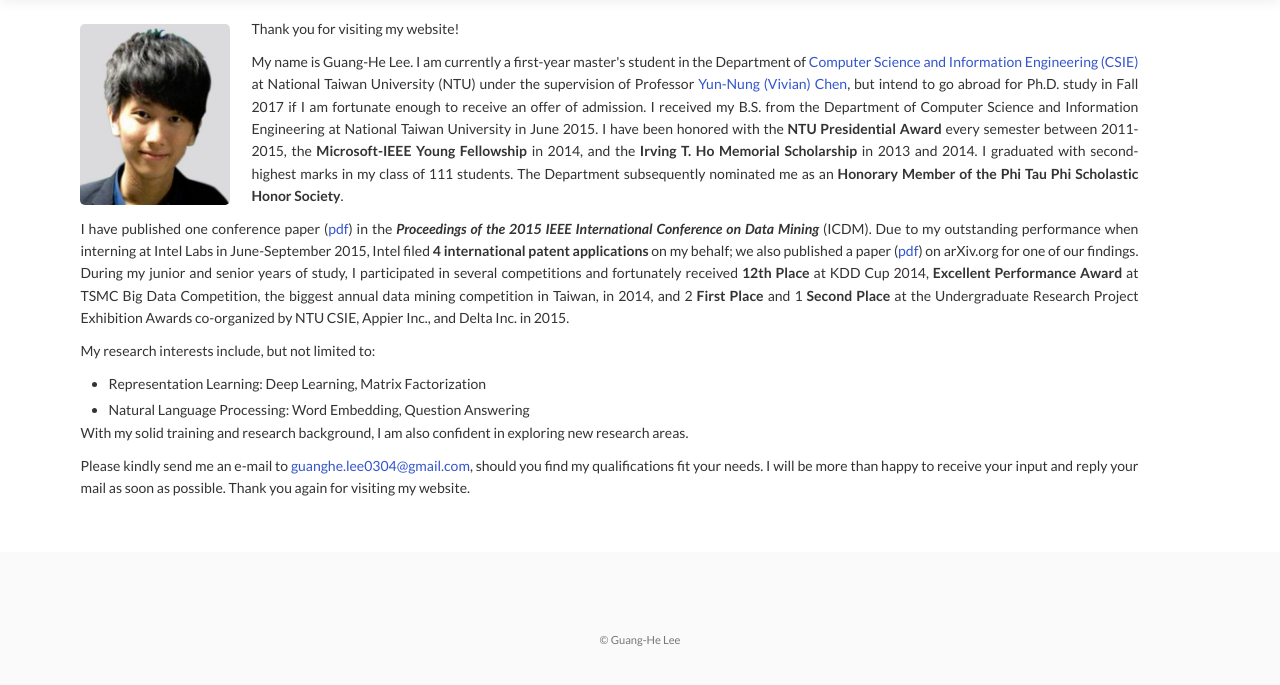
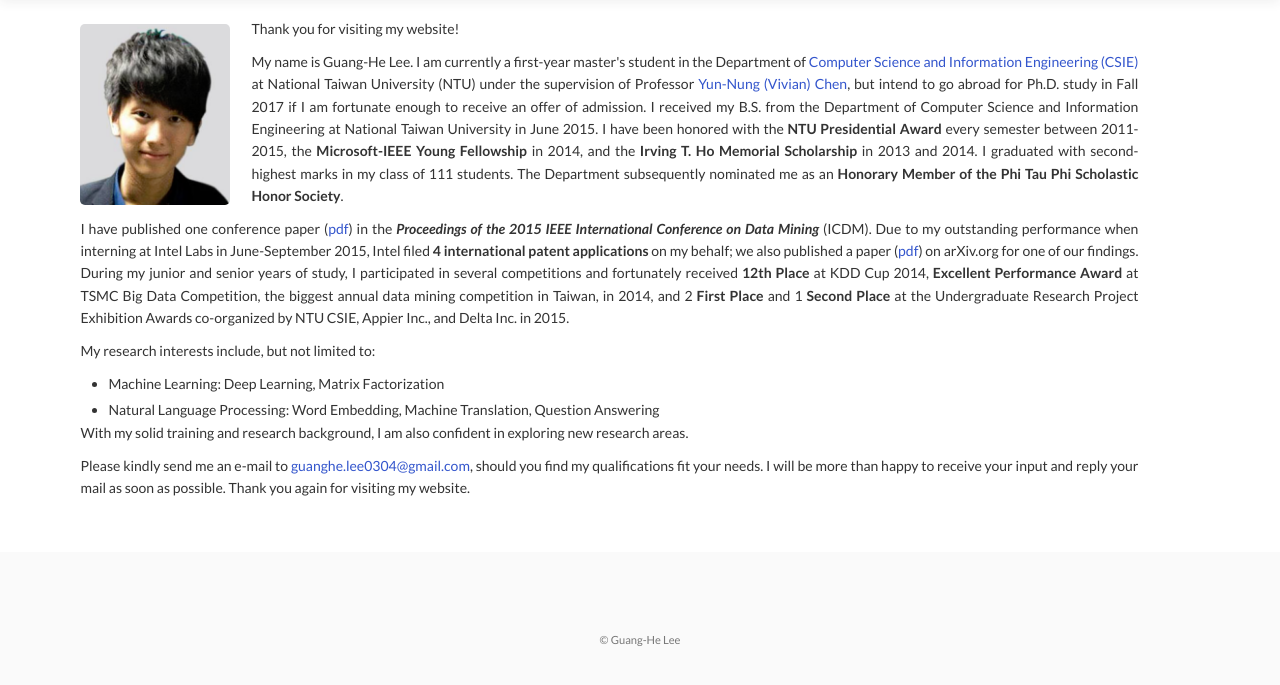
Before and after one commit to guanghelee/guanghelee.github.io, a plain HTML site: page index.html in a window 1280 px wide. Shown: the part 67-752 px from the top of the page. Drawn offline with nearby package versions, Linux system fonts and the light colour scheme.

Commit message:
update CV and home

```diff
--- a/home.html
+++ b/home.html
@@ -18,8 +18,8 @@
   <p>
     My research interests include, but not limited to:
     <ul>
-      <li>Representation Learning: Deep Learning, Matrix Factorization</li>
-      <li>Natural Language Processing: Word Embedding, Question Answering</li>
+      <li>Machine Learning: Deep Learning, Matrix Factorization</li>
+      <li>Natural Language Processing: Word Embedding, Machine Translation, Question Answering</li>
     </ul>
     With my solid training and research background, I am also confident in exploring new research areas.
   </p>
```
Also changed, not shown: about.html (+1 -1 lines), 3 other files.
